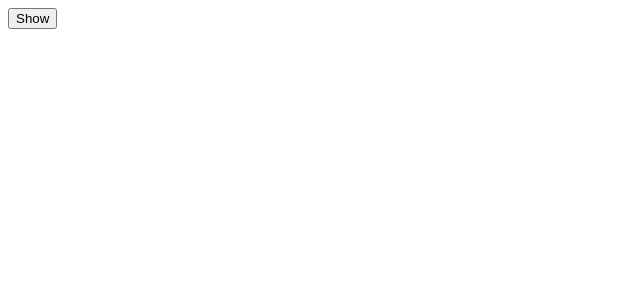
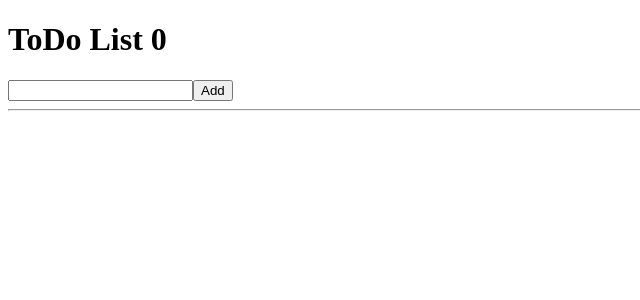
Before and after one commit to dayoungMM/react_movie_web, a React (Create React App) app in the folder react-for-beginners/: page / in a window 1280 px wide. Shown: the top 300 px of the page, without its empty margins (0-640 px from the left). Built offline with nearby package versions, Linux system fonts and the light colour scheme.

Commit message:
todo list

```diff
--- a/react-for-beginners/src/App.js
+++ b/react-for-beginners/src/App.js
@@ -1,21 +1,27 @@
-import Button from './Button';
-import styles from './App.module.css';
 import { useState, useEffect } from 'react';
 
-function Hello() {
-  useEffect(function () {
-    console.log("hi");
-    return () => console.log("bye");
-  }, []);
-  return <h1>Hello</h1>
-}
 function App() {
-  const [showing, setShowing] = useState(false);
-  const onClick = () => setShowing((prev) => !prev);
+  const [toDo, setTodo] = useState("");
+  const [toDos, setTodos] = useState([]);
+  const onChange = (event) => setTodo(event.target.value);
+  const onSubmit = (event) => {
+    event.preventDefault();
+    if (toDo === "") {
+      return;
+    };
+    setTodo("");
+    setTodos((currentArray) => [...currentArray, toDo]);
+  }
+  // console.log(toDos)
   return (
     <div>
-      {showing ? <Hello /> : null}
-      <button onClick={onClick}>{showing ? "Hide" : "Show"}</button>
+      <h1>ToDo List {toDos.length}</h1>
+      <form onSubmit={onSubmit}>
+        <input onChange={onChange} value={toDo} type='text' placeholder=''/>
+        <button type='submit'>Add</button>
+      </form>
+      <hr />
+      {toDos.map((item, index) => <li key={index}>{item}</li>)}
     </div>
   )
 }
--- a/react-for-beginners/src/index.js
+++ b/react-for-beginners/src/index.js
@@ -4,7 +4,7 @@
 
 const root = ReactDOM.createRoot(document.getElementById('root'));
 root.render(
-  <React.StrictMode>
+  // <React.StrictMode>
     <App />
-  </React.StrictMode>
+  // </React.StrictMode>
 );
```
